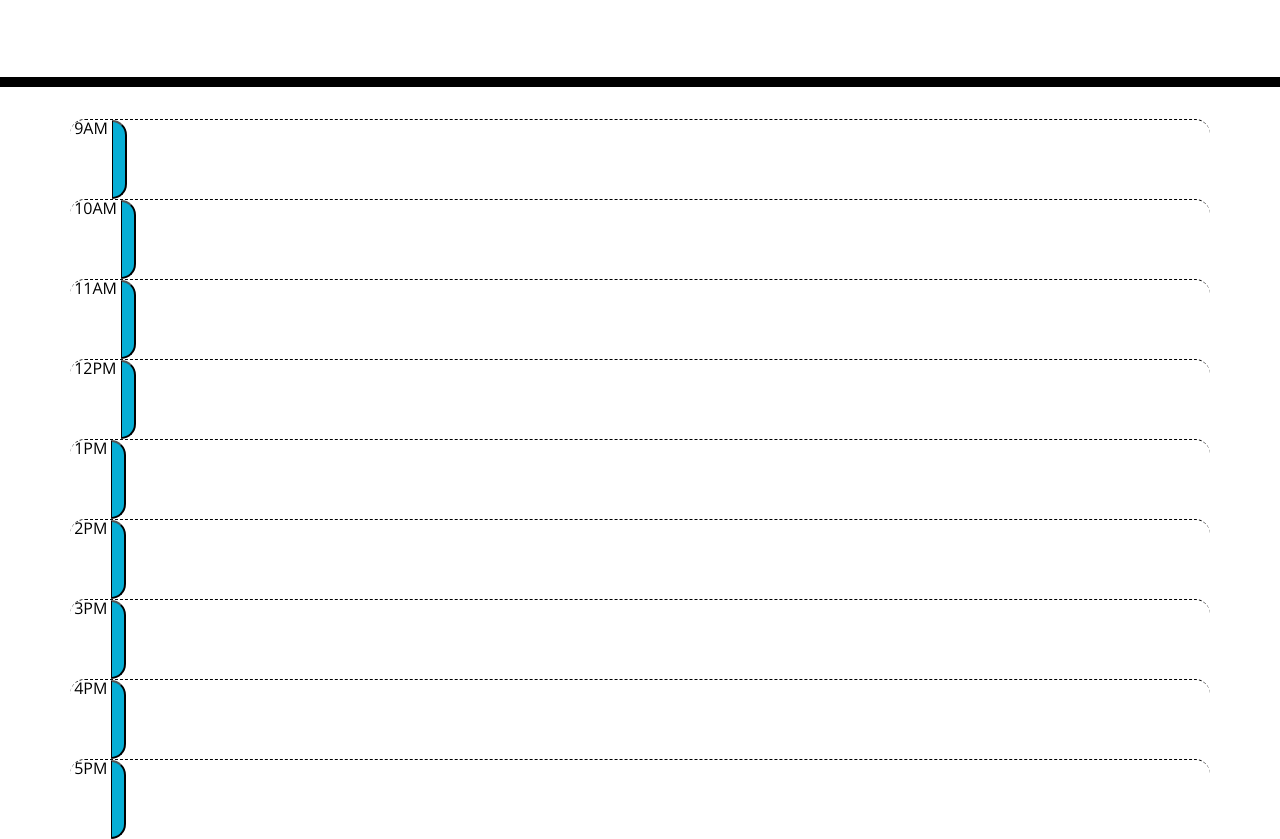
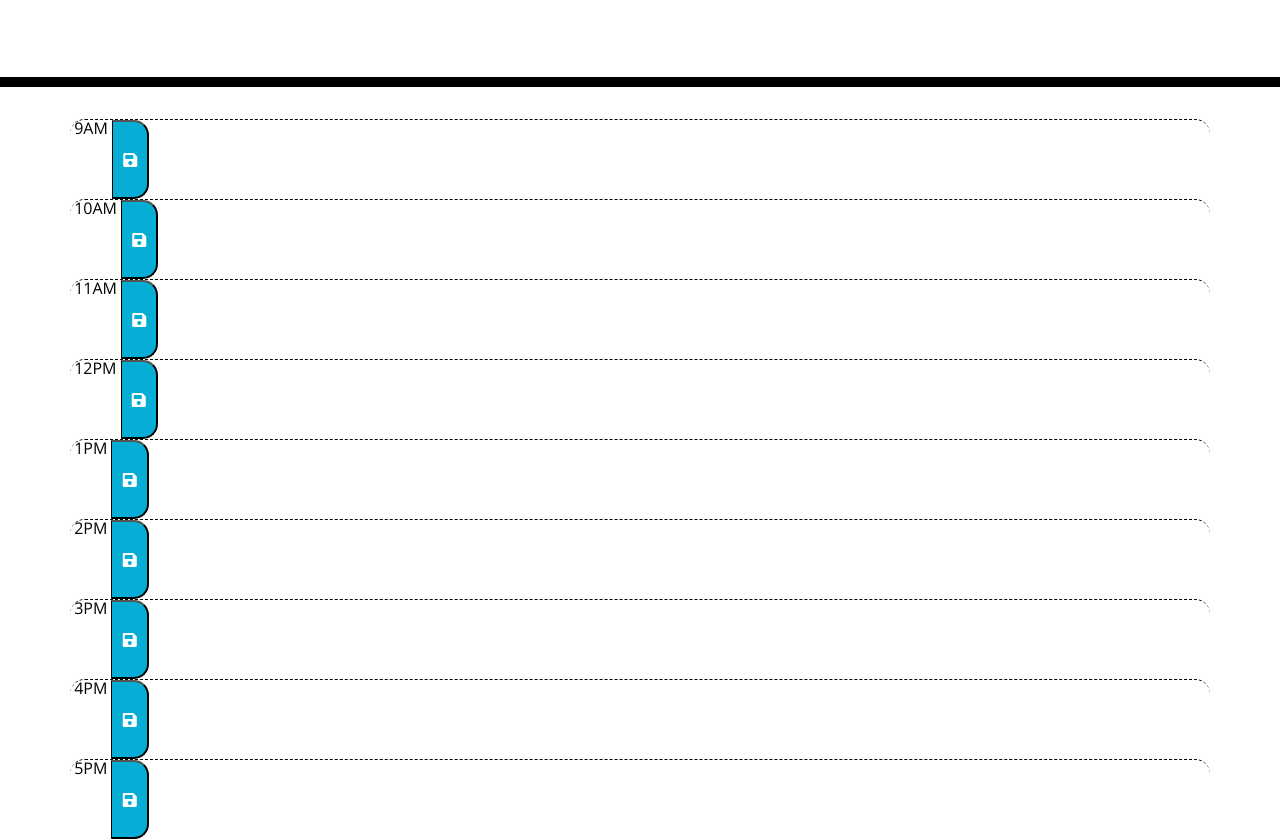
Before and after one commit to Darolo13/Work-Day-Scheduler, a plain HTML site: page index.html in a window 1280 px wide. Shown: the part 181-1020 px from the top of the page. Drawn offline with nearby package versions, Linux system fonts and the light colour scheme.

Commit message:
Add save button icon

```diff
--- a/index.html
+++ b/index.html
@@ -30,15 +30,15 @@
     </header>
     <div class="container">
       <!-- Timeblocks go here -->
-      <div class="time-block task hour row"> 9AM <button class="saveBtn"></button></div>
-      <div class="time-block task hour row"> 10AM <button class="saveBtn"></button></div>
-      <div class="time-block task hour row"> 11AM <button class="saveBtn"></button></div>
-      <div class="time-block task hour row"> 12PM <button class="saveBtn"></button></div>
-      <div class="time-block task hour row"> 1PM <button class="saveBtn"></button></div>
-      <div class="time-block task hour row"> 2PM <button class="saveBtn"></button></div>
-      <div class="time-block task hour row"> 3PM <button class="saveBtn"></button></div>
-      <div class="time-block task hour row"> 4PM <button class="saveBtn"></button></div>
-      <div class="time-block task hour row"> 5PM <button class="saveBtn"></button></div>
+      <div class="time-block task hour row"> 9AM <button class="saveBtn"> <i class="fas fa-save"></i> </button></div>
+      <div class="time-block task hour row"> 10AM <button class="saveBtn"> <i class="fas fa-save"></i> </button></div>
+      <div class="time-block task hour row"> 11AM <button class="saveBtn"> <i class="fas fa-save"></i> </button></div>
+      <div class="time-block task hour row"> 12PM <button class="saveBtn"> <i class="fas fa-save"></i> </button></div>
+      <div class="time-block task hour row"> 1PM <button class="saveBtn"> <i class="fas fa-save"></i> </button></div>
+      <div class="time-block task hour row"> 2PM <button class="saveBtn"> <i class="fas fa-save"></i> </button></div>
+      <div class="time-block task hour row"> 3PM <button class="saveBtn"> <i class="fas fa-save"></i> </button></div>
+      <div class="time-block task hour row"> 4PM <button class="saveBtn"> <i class="fas fa-save"></i> </button></div>
+      <div class="time-block task hour row"> 5PM <button class="saveBtn"> <i class="fas fa-save"></i> </button></div>
     </div>
 
     <script src="https://code.jquery.com/jquery-3.4.1.min.js"></script>
```
